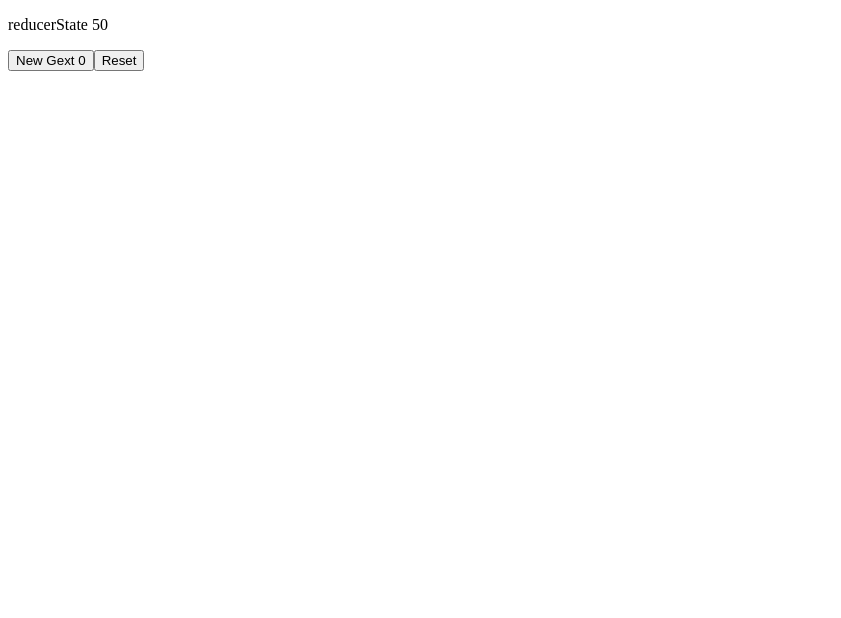
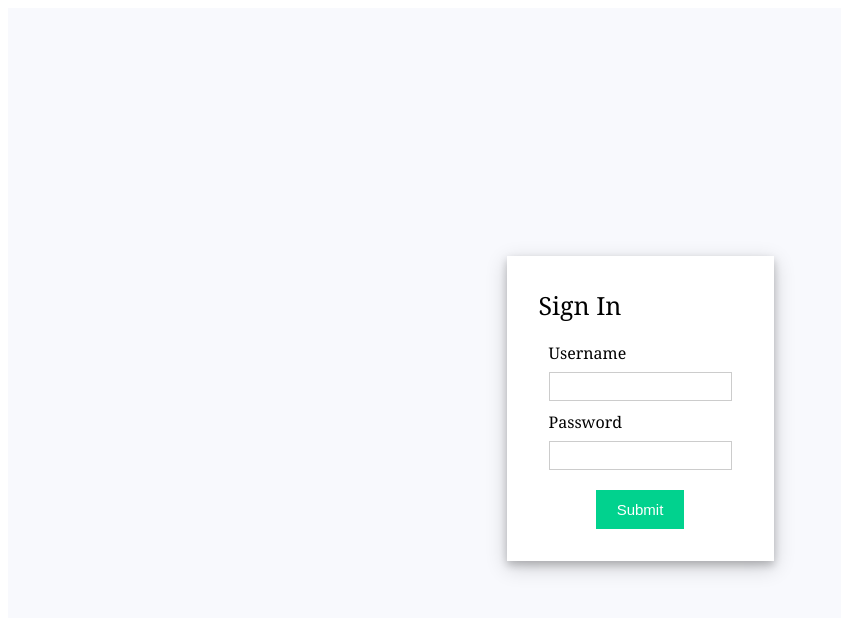
Before and after one commit to bsmylie873/totalarmybuilder, a React (Create React App) app in the folder ui/: page / in a window 1280 px wide. Shown: the top 618 px of the page, without its empty margins (0-841 px from the left). Built offline with nearby package versions, Linux system fonts and the light colour scheme.

Commit message:
UI changes.

```diff
--- a/ui/package.json
+++ b/ui/package.json
@@ -10,8 +10,10 @@
     "@types/node": "^16.18.10",
     "@types/react": "^18.0.26",
     "@types/react-dom": "^18.0.9",
+    "@types/react-router-dom": "^5.3.3",
     "react": "^18.2.0",
     "react-dom": "^18.2.0",
+    "react-router-dom": "^6.6.1",
     "react-scripts": "5.0.1",
     "typescript": "^4.9.4",
     "web-vitals": "^2.1.4"
--- a/ui/src/App.tsx
+++ b/ui/src/App.tsx
@@ -1,57 +1,86 @@
-import React, {useState, useEffect, useReducer} from 'react';
+import React, { useState } from "react";
+import ReactDOM from "react-dom";
 
-const intialReducerState = {
-  value: 50,
-};
-
-const reducer = (state: any, action: any) => {
-  switch(action.type){
-    case "ofTest":
-      return {...state, value: action.value};
-    case "reset":
-      return intialReducerState;
-    default:
-      return state;
-  }
-}
+import "./styles.css";
 
 function App() {
-  const [x, setX] = useState(0);
-  const [reducerState, dispatch] = useReducer(reducer, intialReducerState);
-  const add = () => {
-    setX((prevX) => prevX+5);
-    dispatch({ type: "ofTest", value: 666});
-  }
-  const reset = () => {
-    dispatch({ type: "reset"});
-  }
+  // React States
+  const [errorMessages, setErrorMessages] = useState({});
+  const [isSubmitted, setIsSubmitted] = useState(false);
 
-  useEffect(() => {
-    console.log(x);
-  }, [])
+  // User Login info
+  const database = [
+    {
+      username: "user1",
+      password: "pass1"
+    },
+    {
+      username: "user2",
+      password: "pass2"
+    }
+  ];
 
+  const errors = {
+    uname: "invalid username",
+    pass: "invalid password"
+  };
 
+  const handleSubmit = (event: { preventDefault: () => void; }) => {
+    //Prevent page reload
+    event.preventDefault();
 
+    var { uname, pass } = document.forms[0];
+
+    // Find user login info
+    const userData = database.find((user) => user.username === uname.value);
+
+    // Compare user info
+    if (userData) {
+      if (userData.password !== pass.value) {
+        // Invalid password
+        setErrorMessages({ name: "pass", message: errors.pass });
+      } else {
+        setIsSubmitted(true);
+      }
+    } else {
+      // Username not found
+      setErrorMessages({ name: "uname", message: errors.uname });
+    }
+  };
+
+  // Generate JSX code for error message
+  const renderErrorMessage = (name: string) =>
+    name === errorMessages && (
+      <div className="error">{errorMessages}</div>
+    );
+
+  // JSX code for login form
+  const renderForm = (
+    <div className="form">
+      <form onSubmit={handleSubmit}>
+        <div className="input-container">
+          <label>Username </label>
+          <input type="text" name="uname" required />
+          {renderErrorMessage("uname")}
+        </div>
+        <div className="input-container">
+          <label>Password </label>
+          <input type="password" name="pass" required />
+          {renderErrorMessage("pass")}
+        </div>
+        <div className="button-container">
+          <input type="submit" />
+        </div>
+      </form>
+    </div>
+  );
 
   return (
-    <div className="App">
-      <header className="App-header">
-        <p>
-          reducerState {reducerState.value}
-        </p>
-        <button
-          className="App-link"
-          onClick={() => add()}
-        >
-          New Gext {x}
-        </button>
-        <button
-          className="App-link"
-          onClick={() => reset()}
-        >
-          Reset
-        </button>
-      </header>
+    <div className="app">
+      <div className="login-form">
+        <div className="title">Sign In</div>
+        {isSubmitted ? <div>User is successfully logged in</div> : renderForm}
+      </div>
     </div>
   );
 }
--- a/ui/src/index.tsx
+++ b/ui/src/index.tsx
@@ -1,14 +1,23 @@
 import React from 'react';
 import ReactDOM from 'react-dom/client';
+import {
+  createBrowserRouter,
+  RouterProvider,
+} from "react-router-dom";
 import App from './App';
+
+const router = createBrowserRouter([
+  {
+    path: "/",
+    element: <App />,
+  },
+]);
 
 const root = ReactDOM.createRoot(
   document.getElementById('root') as HTMLElement
 );
 root.render(
-    <App />
+  <React.StrictMode>
+    <RouterProvider router={router} />
+  </React.StrictMode>
 );
-
-// If you want to start measuring performance in your app, pass a function
-// to log results (for example: reportWebVitals(console.log))
-// or send to an analytics endpoint. Learn more: https://bit.ly/CRA-vitals
--- /dev/null
+++ b/ui/src/styles.css
@@ -0,0 +1,63 @@
+.app {
+    font-family: sans-serif;
+    display: flex;
+    align-items: center;
+    justify-content: center;
+    flex-direction: column;
+    gap: 20px;
+    height: 100vh;
+    font-family: Cambria, Cochin, Georgia, Times, "Times New Roman", serif;
+    background-color: #f8f9fd;
+  }
+
+  input[type="text"],
+  input[type="password"] {
+    height: 25px;
+    border: 1px solid rgba(0, 0, 0, 0.2);
+  }
+
+  input[type="submit"] {
+    margin-top: 10px;
+    cursor: pointer;
+    font-size: 15px;
+    background: #01d28e;
+    border: 1px solid #01d28e;
+    color: #fff;
+    padding: 10px 20px;
+  }
+
+  input[type="submit"]:hover {
+    background: #6cf0c2;
+  }
+
+  .button-container {
+    display: flex;
+    justify-content: center;
+  }
+
+  .login-form {
+    background-color: white;
+    padding: 2rem;
+    box-shadow: 0 4px 8px 0 rgba(0, 0, 0, 0.2), 0 6px 20px 0 rgba(0, 0, 0, 0.19);
+  }
+
+  .list-container {
+    display: flex;
+  }
+
+  .error {
+    color: red;
+    font-size: 12px;
+  }
+
+  .title {
+    font-size: 25px;
+    margin-bottom: 20px;
+  }
+
+  .input-container {
+    display: flex;
+    flex-direction: column;
+    gap: 8px;
+    margin: 10px;
+  }
```
Also changed, not shown: 1 other file (tests, documents, lock files or other folders).
